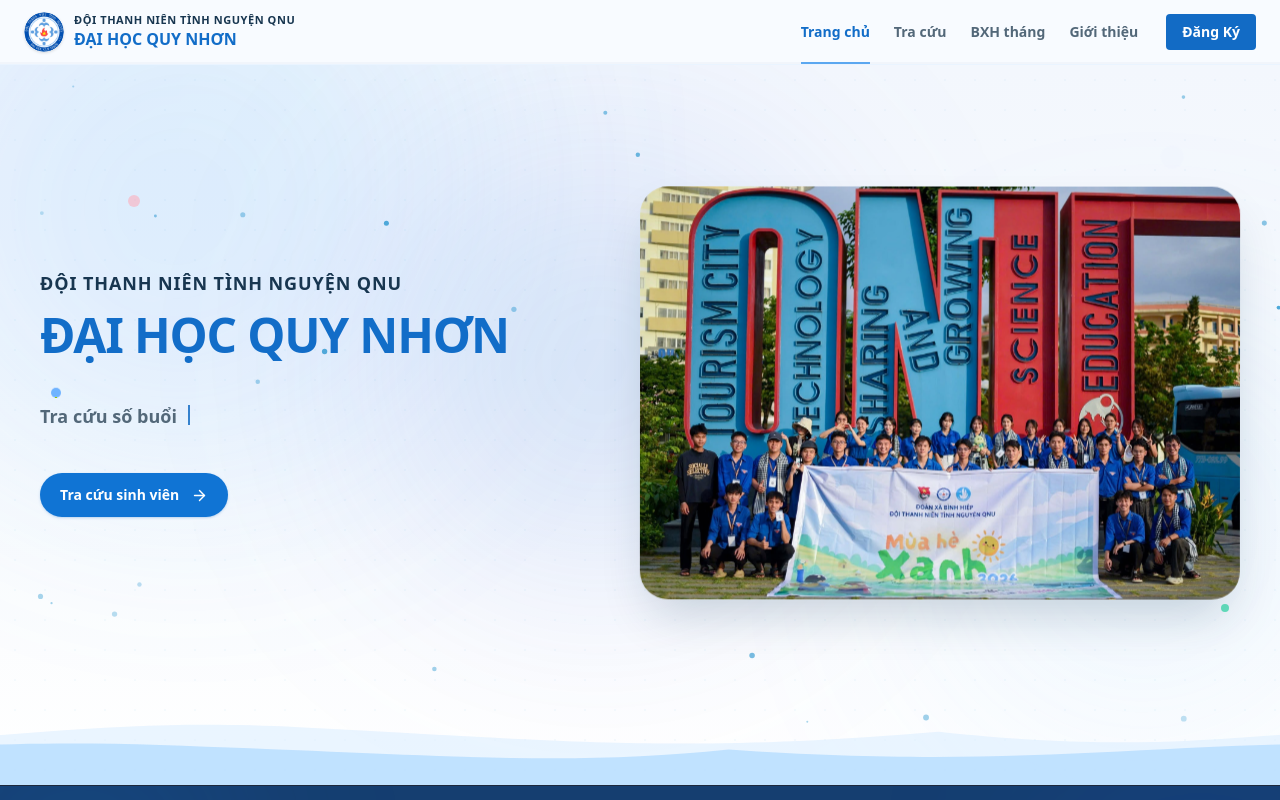
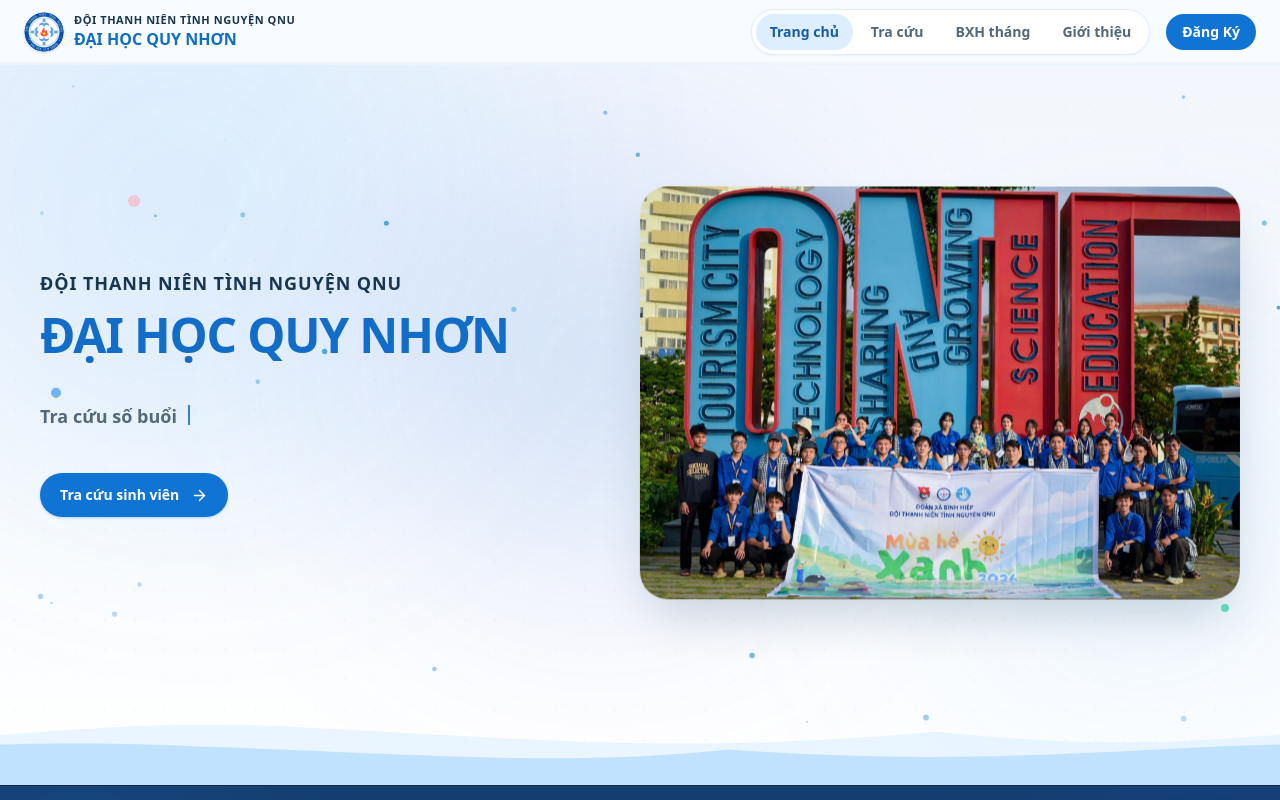
Before and after one commit to sunrisepu0806/webdoithanhnientinhnguyen, a Next.js app: page / in a window 1280 px wide. Shown: the top 800 px of the page. Built offline with nearby package versions, Linux system fonts and the light colour scheme.

Commit message:
Round the compact navigation and highlight the current page

```diff
--- a/src/thanh-phan/khung-giao-dien/ThanhDieuHuong.tsx
+++ b/src/thanh-phan/khung-giao-dien/ThanhDieuHuong.tsx
@@ -59,7 +59,7 @@ export default function ThanhDieuHuong() {
           : 'bg-[#f8fbff]/95 backdrop-blur-sm border-b border-sky-100/50'
       }`}
     >
-      <div className="max-w-7xl mx-auto px-4 sm:px-6 lg:px-6 h-20 lg:h-16 flex items-center justify-between lg:justify-start lg:gap-7">
+      <div className="max-w-7xl mx-auto px-4 sm:px-6 lg:px-6 h-20 lg:h-16 flex items-center justify-between lg:justify-start lg:gap-4">
 
         {/* LOGO VỚI HIỆU ỨNG TƯƠNG TÁC */}
         <Link href="/" className="flex items-center gap-3 lg:gap-2.5 group z-50 lg:mr-auto">
@@ -81,7 +81,7 @@ export default function ThanhDieuHuong() {
         </Link>
 
         {/* MENU ĐIỀU HƯỚNG DESKTOP */}
-        <nav className="hidden lg:flex h-full items-stretch gap-5 xl:gap-6">
+        <nav className="hidden lg:flex items-center gap-1 rounded-full border border-sky-100 bg-white p-1 shadow-sm shadow-sky-900/5">
           {navLinks.map((link) => {
             const isActive = pathname === link.href;
             return (
@@ -89,10 +89,10 @@ export default function ThanhDieuHuong() {
                 key={link.name}
                 href={link.href}
                 aria-current={isActive ? 'page' : undefined}
-                className={`flex items-center whitespace-nowrap border-b-2 pt-0.5 text-sm font-semibold transition-colors focus-visible:outline-2 focus-visible:outline-sky-600 ${
+                className={`flex items-center whitespace-nowrap rounded-full px-3.5 py-2 text-sm font-semibold transition-colors focus-visible:outline-2 focus-visible:outline-sky-600 ${
                   isActive
-                    ? 'border-sky-500 text-brand-ink'
-                    : 'border-transparent text-muted-ink hover:border-sky-300 hover:text-brand-ink'
+                    ? 'bg-sky-100 text-brand-strong'
+                    : 'text-muted-ink hover:bg-sky-50 hover:text-brand-ink'
                 }`}
               >
                 <span>{link.name}</span>
@@ -106,7 +106,7 @@ export default function ThanhDieuHuong() {
           {/* Nút Đăng Ký với hiệu ứng Shimmer */}
           <Link
             href="/dang-ky"
-            className="px-4 py-2.5 lg:py-2 rounded-sm bg-sky-700 hover:bg-sky-800 text-white text-xs sm:text-sm font-semibold transition-colors"
+            className="whitespace-nowrap px-4 py-2.5 lg:py-2 rounded-full bg-sky-600 hover:bg-sky-700 text-white text-xs sm:text-sm font-semibold transition-colors"
           >
             <span className="relative z-10">Đăng Ký</span>
           </Link>
@@ -115,8 +115,10 @@ export default function ThanhDieuHuong() {
           <button
             type="button"
             onClick={() => setMenuOpen(!menuOpen)}
-            aria-label="Mở menu điều hướng"
-            className="lg:hidden p-2.5 rounded-sm text-body-ink hover:text-brand-ink hover:bg-white border border-slate-200/80 focus:outline-none transition-all active:scale-90 z-50 bg-white/70 backdrop-blur-sm"
+            aria-label={menuOpen ? 'Đóng menu điều hướng' : 'Mở menu điều hướng'}
+            aria-expanded={menuOpen}
+            aria-controls="menu-di-dong"
+            className="lg:hidden p-2.5 rounded-full text-body-ink hover:text-brand-ink hover:bg-white border border-slate-200/80 focus-visible:outline-2 focus-visible:outline-sky-600 transition-all active:scale-90 z-50 bg-white/70 backdrop-blur-sm"
           >
             <div className="w-5 h-4 flex flex-col justify-between items-center relative">
               <span
@@ -150,6 +152,7 @@ export default function ThanhDieuHuong() {
 
       {/* MENU MOBILE TRƯỢT XUỐNG VỚI HIỆU ỨNG SO LE */}
       <div
+        id="menu-di-dong"
         className={`lg:hidden fixed inset-x-0 top-20 bg-white/95 backdrop-blur-xl border-b border-sky-100 shadow-2xl transition-all duration-300 ease-in-out origin-top ${
           menuOpen
             ? 'opacity-100 translate-y-0 pointer-events-auto visible'
@@ -172,7 +175,7 @@ export default function ThanhDieuHuong() {
                     transform: menuOpen ? 'translateX(0)' : 'translateX(-12px)',
                     opacity: menuOpen ? 1 : 0,
                   }}
-                  className={`flex items-center justify-between px-4 py-3.5 rounded-sm text-base font-bold transition-all duration-300 ${
+                  className={`flex items-center justify-between px-5 py-3.5 rounded-full text-base font-bold transition-all duration-300 ${
                     isActive
                       ? 'bg-sky-50 text-brand-ink border border-sky-100 shadow-sm'
                       : 'text-body-ink hover:bg-slate-50 hover:text-brand-ink'
@@ -180,7 +183,7 @@ export default function ThanhDieuHuong() {
                 >
                   <span className="flex items-center gap-2">
                     {isActive && (
-                      <span className="w-2 h-2 rounded-sm bg-sky-700" />
+                      <span className="w-2 h-2 rounded-full bg-sky-700" />
                     )}
                     {link.name}
                   </span>
```
